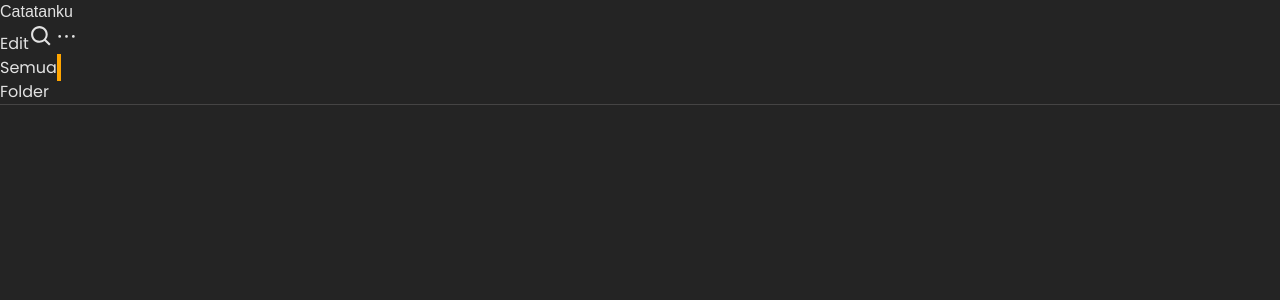
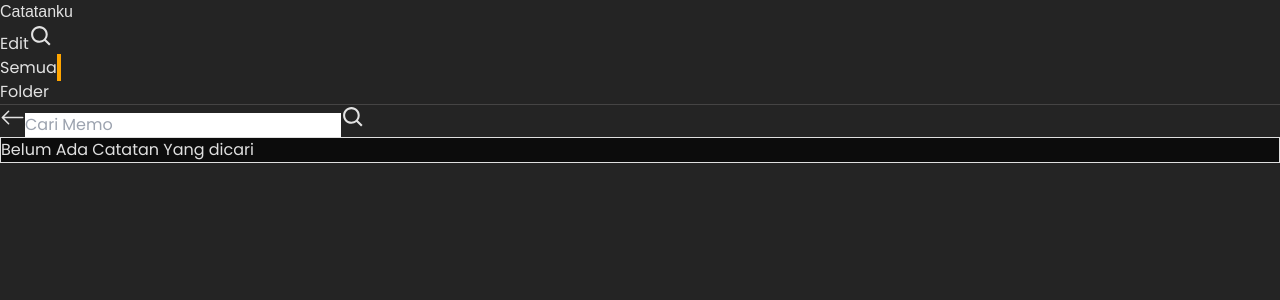
Before and after one commit to Sastrapradana06/Catatanku-app, a React (Vite) app: page /search-memo in a window 1280 px wide. Shown: the top 300 px of the page. Built offline with nearby package versions, Linux system fonts and the light colour scheme; a web font is replaced by a local one.

Commit message:
Menambah fitur pencarian memo

```diff
--- a/src/App.css
+++ b/src/App.css
@@ -19,6 +19,26 @@ font-family: 'Signika Negative', sans-serif;
 .bg-card {
   background-color: rgba(0, 0, 0, 0.3);
   border: 1px solid;
+}
+
+.page-search {
+  top: -8rem;
+  transition: .5s ease-in-out;
+  background-color: rgba(0, 0, 0, 0.5);
+  backdrop-filter: blur(5px);
+}
+
+.nav-search {
+  animation: animateNavSearch forwards .5s ease-in-out;
+  background-color: rgb(36, 36, 36);
+}
+@keyframes animateNavSearch {
+  0% {
+    transform: translateY(-60px);
+  }
+  100% {
+    transform: translateY(0);
+  }
 }
 
 .page-memo {
--- a/src/App.jsx
+++ b/src/App.jsx
@@ -5,7 +5,8 @@ import {Navbar} from './Components/Navbar'
 import Semua from './Components/Semua'
 import Folder from './Components/Folder'
 import TulisMemo from './Components/TulisMemo'
-import MemoDetail from './Components/memoDetail'
+// import MemoDetail from './Components/memoDetail'
+import SearchMemo from './Components/SearchMemo'
 
 function App() {
   return (
@@ -17,6 +18,8 @@ function App() {
           <Route path='/folder' element={<Folder />}/>
           <Route path='/tulismemo'  element={<TulisMemo />} />
           <Route path='memo-detail/:id'  element={<TulisMemo />} />
+          <Route path='/search-memo'  element={<SearchMemo />} />
+          <Route path='/search-memo/memo-detail/:id'  element={<TulisMemo />} />
         </Routes>
       </div>
     </div>
--- a/src/Components/Navbar.jsx
+++ b/src/Components/Navbar.jsx
@@ -1,6 +1,6 @@
 
 import { BiSearch } from "react-icons/bi";
-import { AiOutlineEllipsis } from "react-icons/ai";
+// import { AiOutlineEllipsis } from "react-icons/ai";
 import { Link } from "react-router-dom";
 
 import { setIsBtnEdit } from "../App/Features/memoSlice";
@@ -18,10 +18,9 @@ export function Navbar() {
                 <div className="flex justify-center gap-4 items-center">
                     <button onClick={() => dispatch(setIsBtnEdit(true))}>Edit</button>
                     <button>
-                        <BiSearch size={25}/>
-                    </button>
-                    <button>
-                        <AiOutlineEllipsis size={25}/>
+                        <Link to='/search-memo'>
+                            <BiSearch size={25}/>
+                        </Link>
                     </button>
                 </div>
             </div>
--- /dev/null
+++ b/src/Components/SearchMemo.jsx
@@ -0,0 +1,74 @@
+import { BsArrowLeft } from "react-icons/bs";
+import { BiSearch } from "react-icons/bi";
+import { Link } from "react-router-dom";
+import { useEffect, useState } from "react";
+import { useSelector, useDispatch } from "react-redux";
+
+import { setJudulMemo, setTeksMemo, setDay, setTime } from "../App/Features/inputSlice";
+import { getDetailMemo } from "../App/Features/memoSlice";
+
+export default function SearchMemo() {
+  const [inputUser, setInputUser] = useState("");
+  const [memoSearch, setMemoSearch] = useState([]);
+  const { memo } = useSelector((state) => state.memo);
+  const dispatch = useDispatch();
+
+  useEffect(() => {
+    if (inputUser !== "") {
+      const filterMemo = memo.filter((teks) => {
+        return teks.judulMemo.toLowerCase().includes(inputUser.toLowerCase());
+      });
+      setMemoSearch(filterMemo);
+    } else {
+      setMemoSearch([]);
+    }
+  }, [inputUser, memo]);
+
+  function addDetailMemo(memo) {
+    dispatch(setJudulMemo(memo.judulMemo));
+    dispatch(setTeksMemo(memo.teksMemo));
+    dispatch(getDetailMemo([memo]));
+    dispatch(setDay(memo.day));
+    dispatch(setTime(memo.time));
+  }
+
+  return (
+    <div className="absolute page-search z-30 w-full h-[100vh] ">
+      <div className="w-full h-[50px] flex justify-around items-center nav-search">
+        <button>
+          <Link to="/">
+            <BsArrowLeft size={25} />
+          </Link>
+        </button>
+        <input className="bg-[#454545] outline-none w-[250px] p-1 text-[.9rem]  rounded-lg text-white box-border" type="text" placeholder="Cari Memo" value={inputUser} onChange={(e) => setInputUser(e.target.value)} />
+        <button>
+          <BiSearch size={25} />
+        </button>
+      </div>
+      <div className="mt-2">
+        <div className="flex flex-col justify-center items-center gap-3 p-1">
+          {memoSearch.length !== 0 ? (
+            memoSearch.map((teks) => {
+              return (
+                <Link to={`memo-detail/${teks.id}`} onClick={addDetailMemo.bind(this, teks)} key={teks.id} className="w-full">
+                  <div className="w-[90%] m-auto border h-[100px] rounded-xl bg-card flex justify-between items-center">
+                    <div className=" w-[80%] m-auto h-[80%] flex flex-col items-center justify-center">
+                      <h1 className="text-[1.2rem] text-orange-400">{teks.judulMemo}</h1>
+                      <p className="text-[.7rem]  text-gray-400">
+                        {teks.day} | {teks.time}
+                      </p>
+                    </div>
+                  </div>
+                </Link>
+              );
+            })
+          ) : (
+            <div className="w-[90%]  h-[100px] rounded-xl bg-card flex justify-center items-center">
+              <h1 className="text-orange-500 italic font-semibold">{inputUser === "" ? "Belum Ada Catatan Yang dicari" : "Catatan Tidak Ditemukan"}</h1>
+            </div>
+          )}
+        </div>
+      </div>
+    </div>
+  );
+}
--- a/src/Components/Semua.jsx
+++ b/src/Components/Semua.jsx
@@ -39,7 +39,7 @@ export default function Semua() {
 
   return (
     <div className="">
-      <div className="p-2 flex flex-col gap-3 w-[95%] m-auto ">
+      <div className="p-2 flex flex-col gap-3 w-[95%] m-auto pb-20">
         {memo.length === 0 ? (
           <p className="text-center">Buat Catatan Anda!!</p>
         ) : (
```
